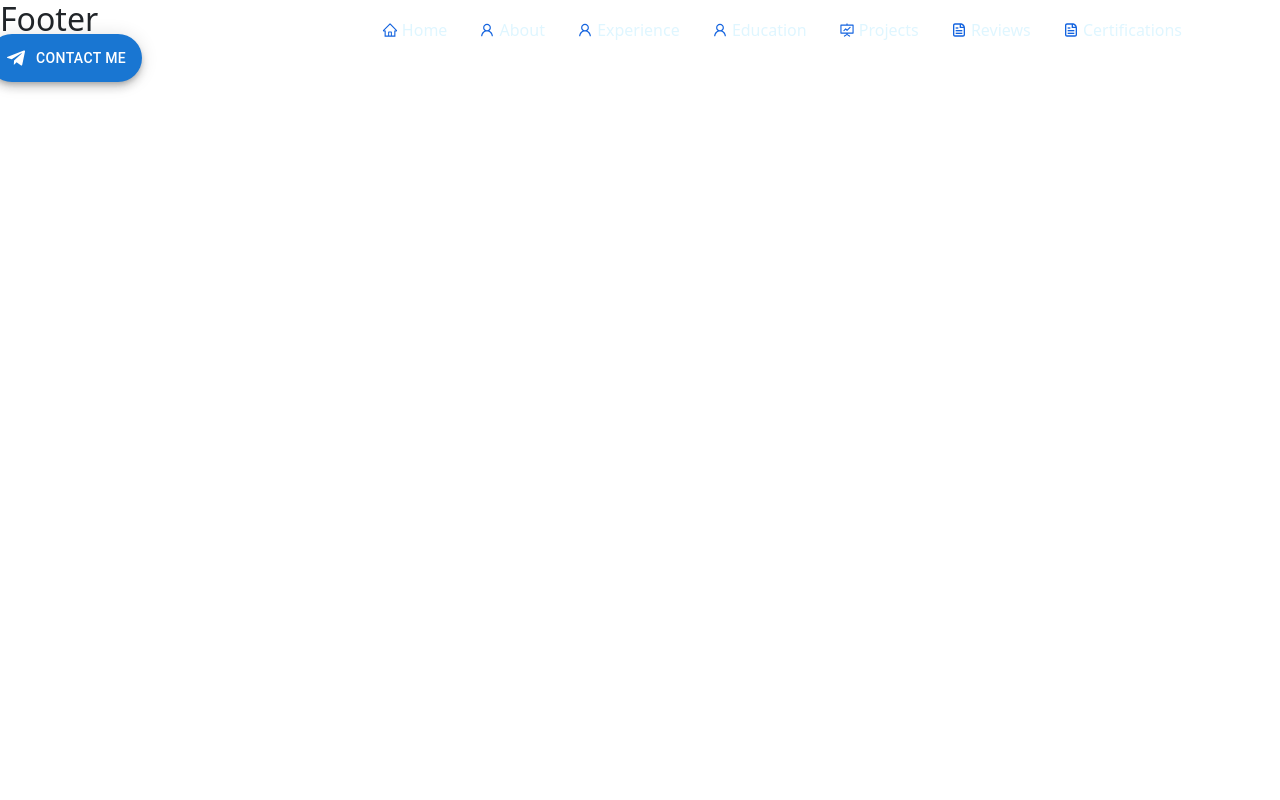
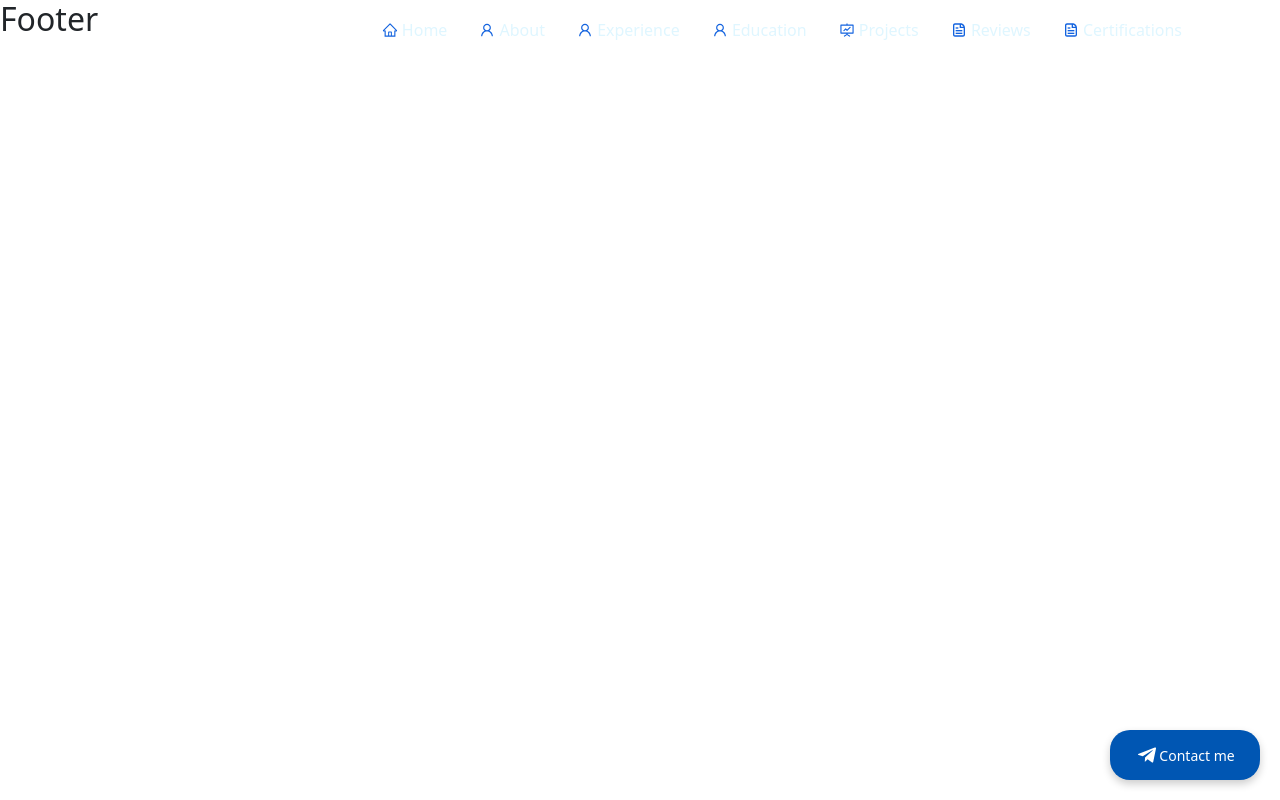
Before and after one commit to nishanthan22/nishanthportfolio, a React (Create React App) app: page /footer in a window 1280 px wide. Built offline with nearby package versions, Linux system fonts and the light colour scheme.

Commit message:
resolved the conflicts of FAB

```diff
--- a/package.json
+++ b/package.json
@@ -19,6 +19,7 @@
     "react-bootstrap": "^2.10.3",
     "react-bootstrap-buttons": "^1.0.0",
     "react-dom": "^18.3.1",
+    "react-floating-action-button": "^1.0.5",
     "react-icons": "^5.2.1",
     "react-router-dom": "^6.24.0",
     "react-scripts": "5.0.1",
--- a/src/components/About.js
+++ b/src/components/About.js
@@ -1,8 +1,11 @@
 import React from "react";
+import "../styles/About.css"
 
 function About(){
     return(
+        <div className="about-container">
         <h2>About me</h2>
+        </div>
     );
 }
 
--- a/src/components/FABContactMe.js
+++ b/src/components/FABContactMe.js
@@ -1,17 +1,19 @@
-import * as React from 'react';
-import Box from '@mui/material/Box';
-import Fab from '@mui/material/Fab';
-import NavigationIcon from '@mui/icons-material/Navigation';
+// src/components/FloatingActionButton.js
+import React from 'react';
+import '../styles/FABContactMe.css';
 import TelegramIcon from '@mui/icons-material/Telegram';
-import '../styles/FABContactMe.css';
 
-export default function FABContactMe() {
+const FABContactMe = () => {
+  const handleClick = () => {
+    alert('Contact Me button clicked!');
+    // Implement your logic here, e.g., show a contact form or navigate to a contact page
+  };
+
   return (
-    <Box sx={{ '& > :not(style)': { m: 1 } }}>
-      <Fab className="fab" variant="extended"  color="primary">
-        <TelegramIcon sx={{ mr: 1 }} />
-        Contact me
-      </Fab>
-    </Box>
+    <button className="fab" onClick={handleClick}>
+      <TelegramIcon/> Contact me
+    </button>
   );
-}
+};
+
+export default FABContactMe;
--- a/src/components/Intro.js
+++ b/src/components/Intro.js
@@ -20,7 +20,6 @@ function Intro() {
   };
 
   return (
-    <>
     <div className="home-container">
       <div className="user-picture">
         <img src={user.picture} alt="User" />
@@ -44,7 +43,6 @@ function Intro() {
       </div>
     </div>
 
-  </>
   );
 }
 
--- /dev/null
+++ b/src/styles/About.css
@@ -0,0 +1,4 @@
+.about-container {
+    display: flex;
+    background-color: rgb(17, 24, 39);
+  }
--- a/src/styles/FABContactMe.css
+++ b/src/styles/FABContactMe.css
@@ -2,12 +2,20 @@
   position: fixed;
   bottom: 20px;
   right: 20px;
+  background-color: #0056b3;
+  color: white;
+  border: none;
+  border-radius: 20px;
+  width: 150px;
+  height: 50px;
   font-size: 14px;
   cursor: pointer;
   display: flex;
+  align-items: center;
+  justify-content: center;
   box-shadow: 0 4px 8px rgba(0, 0, 0, 0.2);
 }
 
 .fab:hover {
-    background-color: #0056b3;
+  background-color: #057af7;
 }
```
Also changed, not shown: 1 other file (tests, documents, lock files or other folders). Lines whose indentation alone changed are shown as unchanged.
